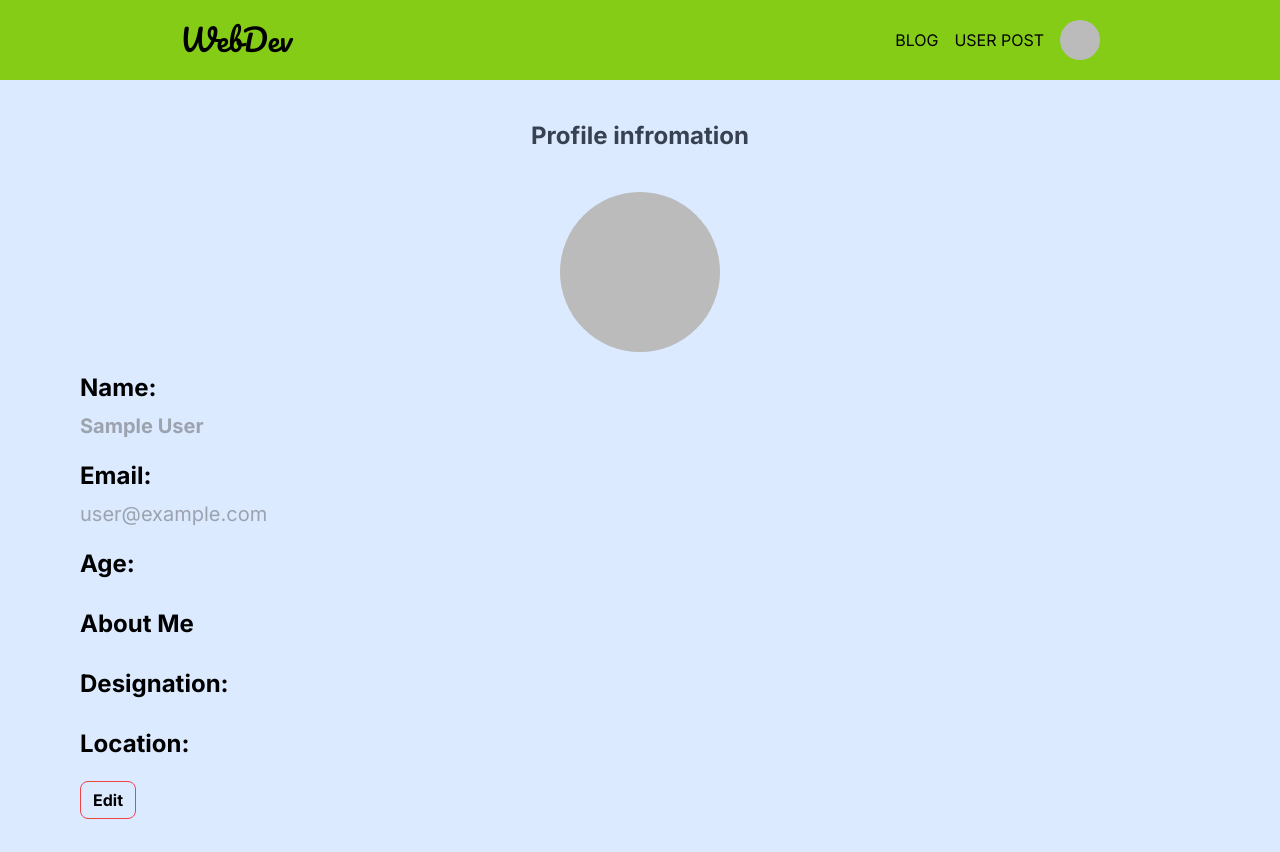
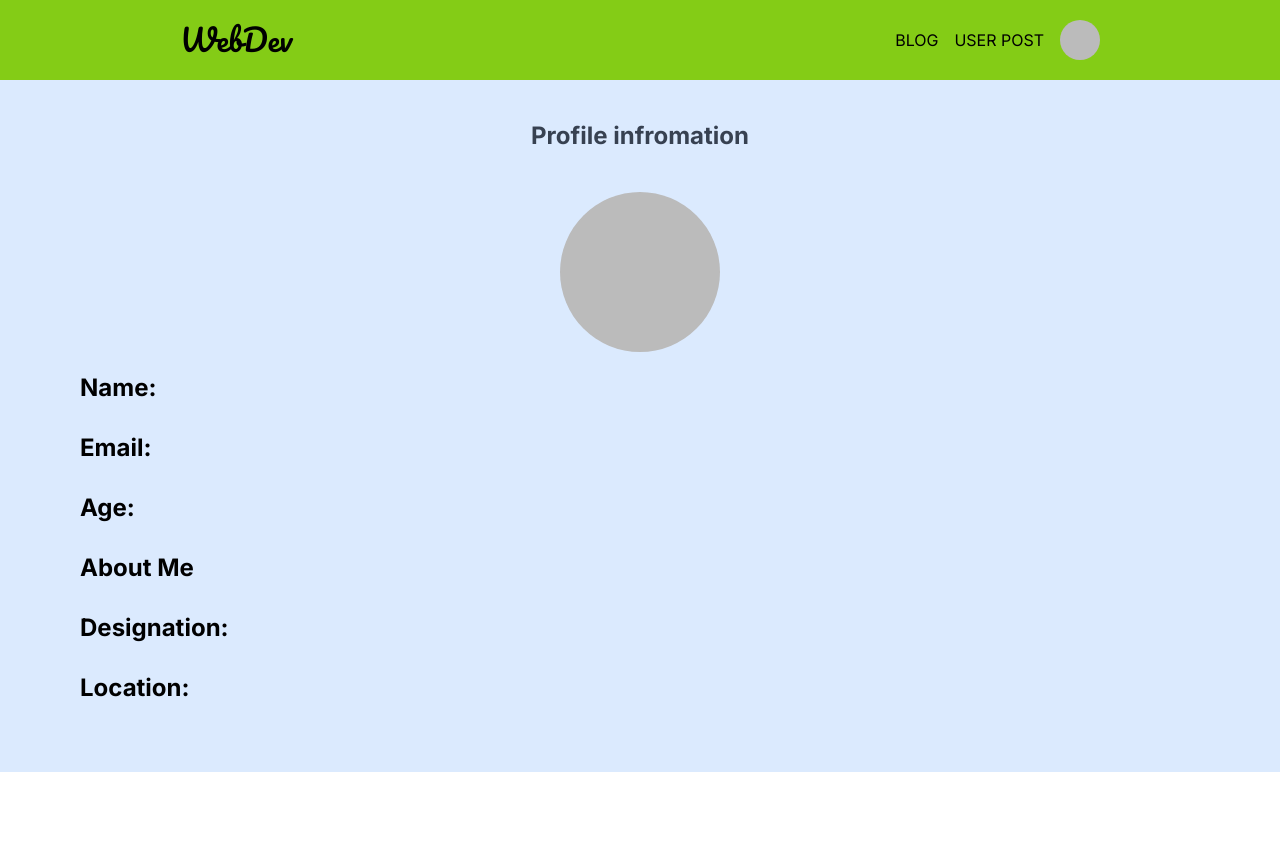
Before and after one commit to shohedul1/adminDta, a Next.js app: page /profile in a window 1280 px wide. After the commit the page ends 800 px from the top, so only its background shows below. Built offline with nearby package versions, Linux system fonts and the light colour scheme; no server answers; the database is empty; sample sign-in values are in the browser's storage.

Commit message:
six-commit

```diff
--- a/src/app/(main)/profile/ProfileDeails.tsx
+++ b/src/app/(main)/profile/ProfileDeails.tsx
@@ -56,12 +56,12 @@ const ProfileDeails: React.FC<ProfileDetailsProps> = ({ profile }) => {
             <div className="flex flex-col md:felx-row gap-5">
                 <div className="space-y-2">
                     <p className="text-2xl font-bold">Name:</p>
-                    <p className='text-xl font-bold text-gray-400'>{userData?.name || session?.user?.name}</p>
+                    <p className='text-xl font-bold text-gray-400'>{userData?.name}</p>
                 </div>
 
                 <div className="space-y-2">
                     <p className="text-2xl font-bold">Email:</p>
-                    <p className='text-xl font-boldv text-gray-400'>{userData?.email || session?.user?.email}</p>
+                    <p className='text-xl font-boldv text-gray-400'>{userData?.email}</p>
                 </div>
                 <div className="space-y-2">
                     <p className="text-2xl font-bold">Age:</p>
@@ -86,7 +86,7 @@ const ProfileDeails: React.FC<ProfileDetailsProps> = ({ profile }) => {
             </div>
 
             <div className="pt-5">
-                {userData?.email === session?.user?.email || session?.user?.email ? (
+                {userData?.email === session?.user?.email ? (
                     <Link
                         className="px-3 py-2 hover:bg-red-500 border border-red-500 hover:text-white transition-all duration-300 rounded-lg text-black font-bold"
                         href={`/profile/${userData?._id}`}
--- a/src/app/(main)/profile/[id]/page.tsx
+++ b/src/app/(main)/profile/[id]/page.tsx
@@ -26,6 +26,9 @@ async function getUserData(params: { id: string }): Promise<User | undefined> {
 }
 
 const UserProfile: React.FC<{ params: { id: string } }> = async ({ params }) => {
+
+
+
     const profile = await getUserData(params)
     // console.log('profile', profile)
 
```
